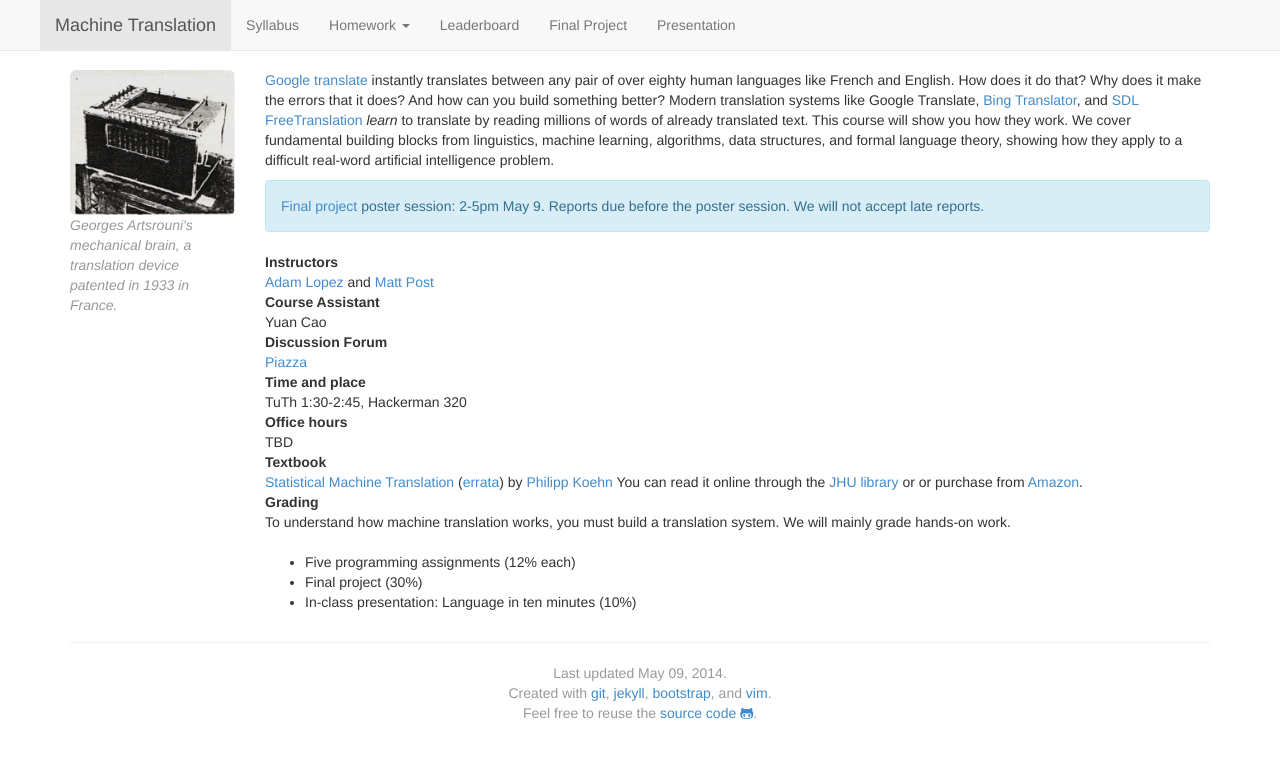
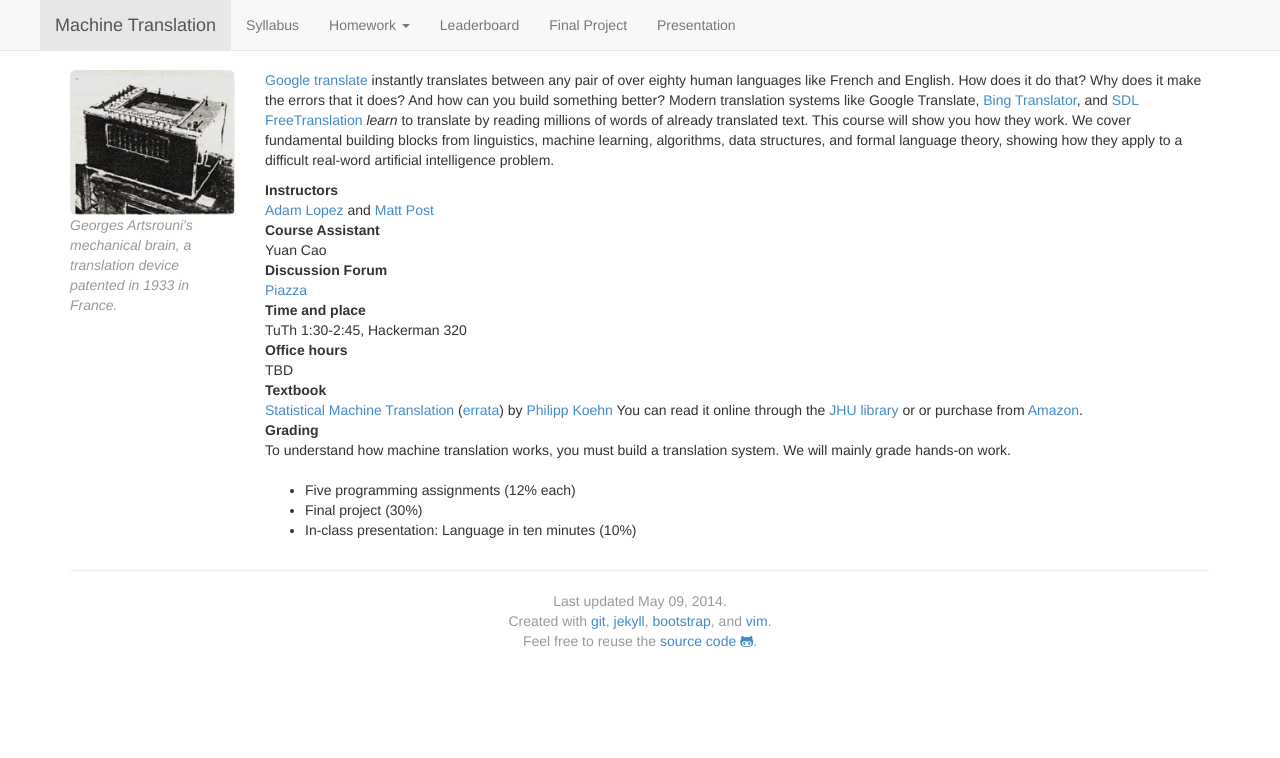
Before and after one commit to mt-class/jhu, a Jekyll site: the page built from index.md, in a window 1280 px wide. Shown: the top 758 px of the page. Built offline with Jekyll 4.4.1, drawn with Linux system fonts in a browser that asks for light colours; nearby versions of some CDN libraries.

Commit message:
Class is over

```diff
--- a/index.md
+++ b/index.md
@@ -20,12 +20,6 @@ We cover fundamental building blocks from linguistics,
 machine learning, algorithms, data structures, and formal
 language theory, showing how they apply to a difficult
 real-word artificial intelligence problem.
-
-<div class="alert alert-info" markdown="span">
-  [Final project](project.html) poster session: 2-5pm May 9.
-  Reports due before the poster session. We will not accept
-  late reports.
-</div>
 
 Instructors
 : [Adam Lopez](http://www.cs.jhu.edu/~alopez/) and
```
